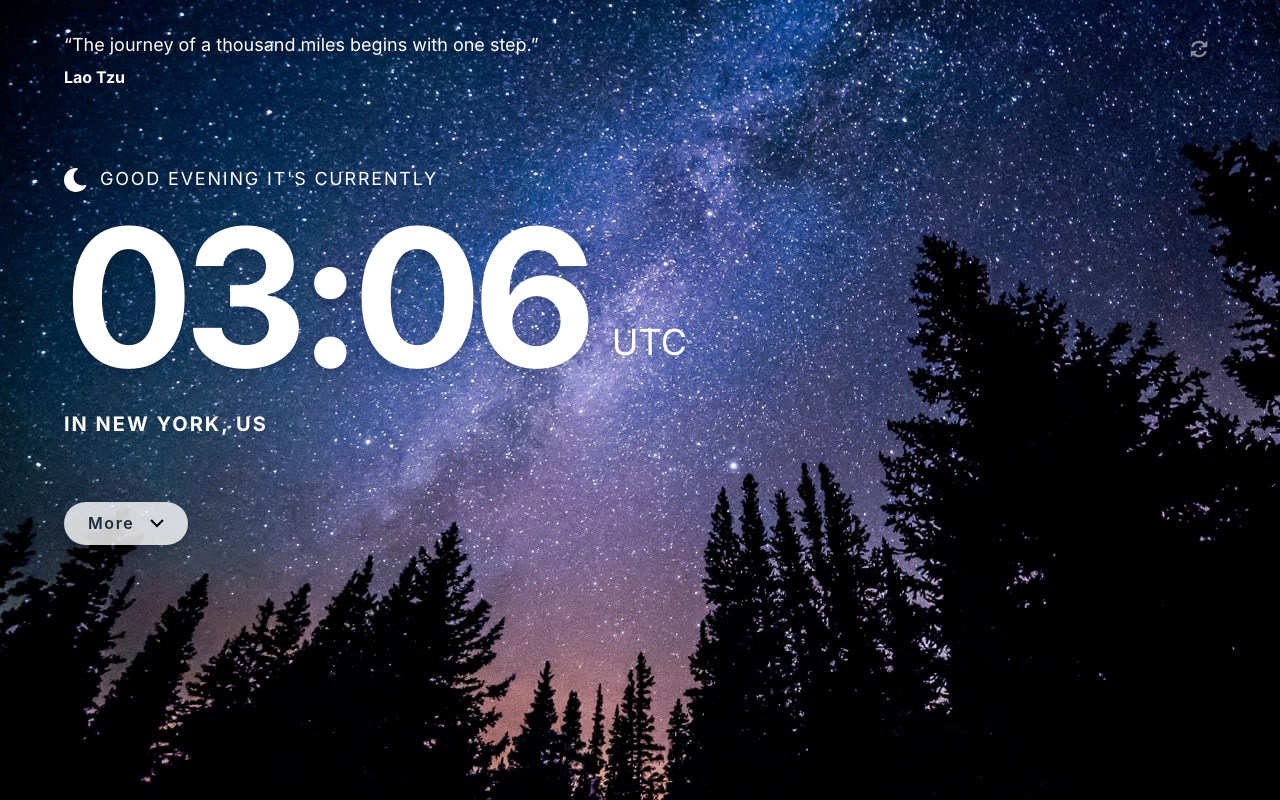
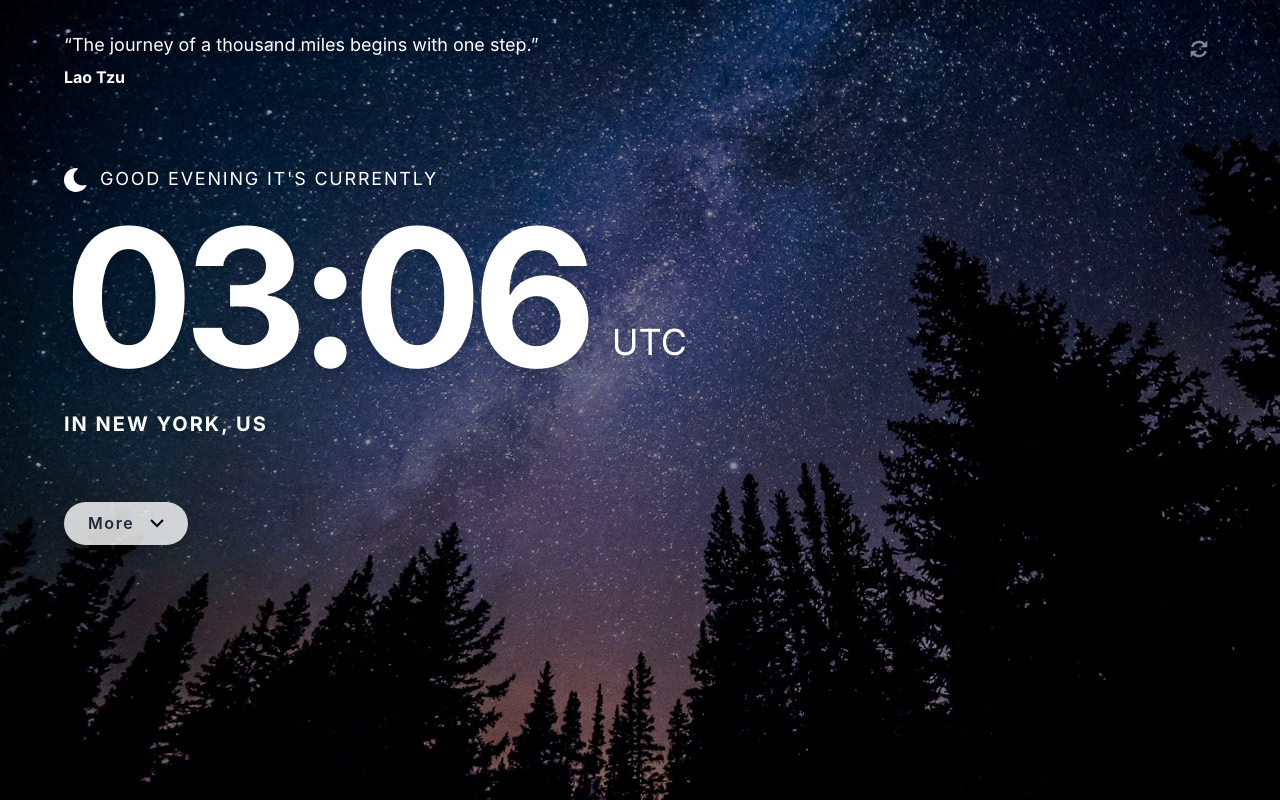
Before and after one commit to iknowmagic/clock-app, a React (Vite) app: page / in a window 1280 px wide. Built offline with nearby package versions, Linux system fonts and the light colour scheme.

Commit message:
feat(ClockApp): ✨ update background handling and add text shadow styles
- Simplified background class assignment in `ClockApp`.
- Implemented dynamic background image based on time of day.
- Added `.text-shadow-strong` class for enhanced text visibility.

```diff
--- a/src/components/ClockApp/ClockApp.tsx
+++ b/src/components/ClockApp/ClockApp.tsx
@@ -195,22 +195,18 @@ const ClockApp = () => {
 
   const isEvening = greetingTime === 'evening'
 
-  // Create a CSS class for the background based on time of day
-  const backgroundClass = `
-    bg-cover bg-center bg-no-repeat transition-all duration-1000
-    ${isEvening ? 'bg-evening' : 'bg-daytime'}
-  `
-
   return (
     <div
-      className={`min-h-screen ${backgroundClass}`}
-      style={
-        {
-          // Additional inline styles if needed
-        }
-      }
+      className="bg-cover bg-no-repeat bg-center min-h-screen"
+      style={{
+        // Use direct relative paths instead of @/ alias
+        backgroundImage: `linear-gradient(rgba(0, 0, 0, 0.4), rgba(0, 0, 0, 0.4)),
+                         url('/src/assets/images/${isEvening ? 'desktop/bg-image-nighttime.jpg' : 'desktop/bg-image-daytime.jpg'}')`,
+        transition: 'background-image 1s ease',
+      }}
     >
-      <div className="mx-auto px-4 md:px-8 lg:px-16 py-8 max-w-screen-xl text-white">
+      {/* Content container */}
+      <div className="relative mx-auto px-4 md:px-8 lg:px-16 py-8 max-w-screen-xl text-white">
         {/* Quote Section */}
         <AnimatePresence>
           {!showFooter && quoteLoaded && quote && (
--- a/src/styles/main.css
+++ b/src/styles/main.css
@@ -86,3 +86,8 @@ body {
 }
 
 /* Any remaining custom styles that can't be easily replaced with Tailwind utilities */
+.text-shadow-strong {
+  text-shadow:
+    0 2px 4px rgba(0, 0, 0, 0.8),
+    0 4px 12px rgba(0, 0, 0, 0.5);
+}
```
